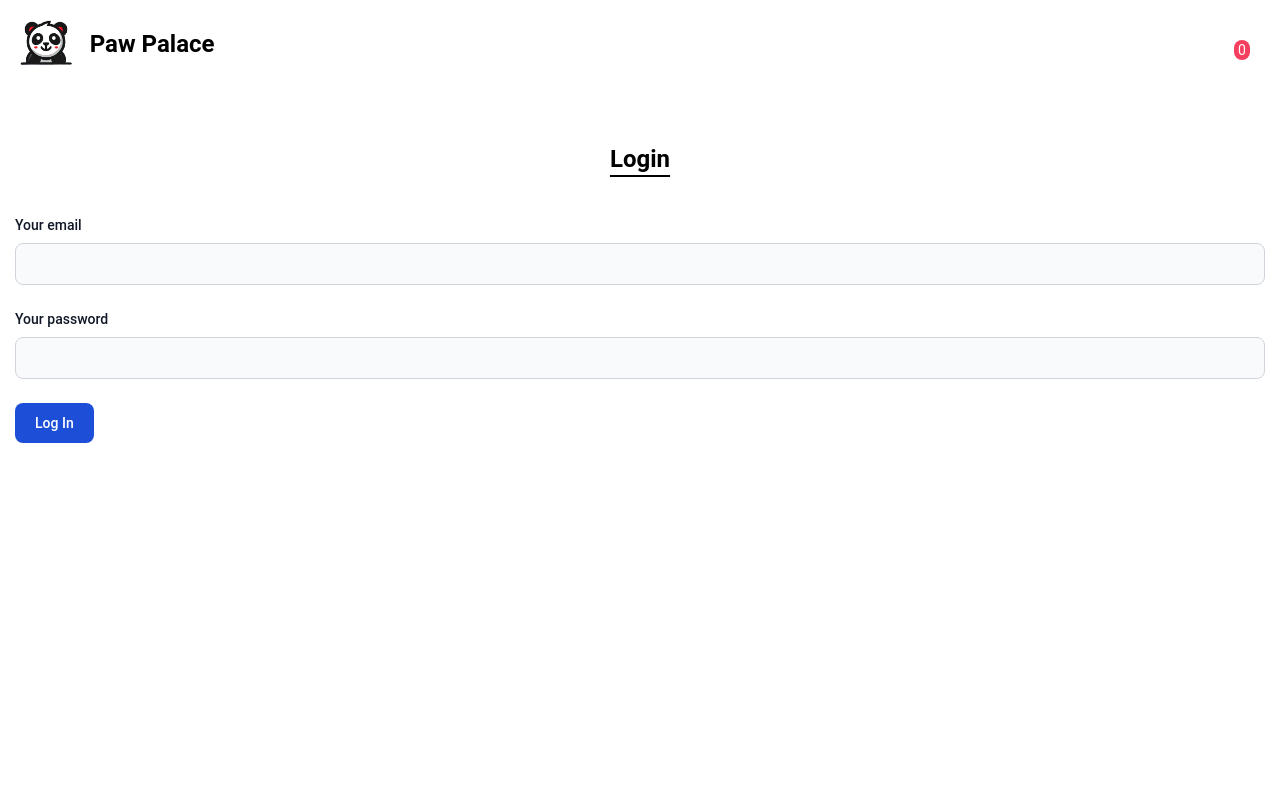
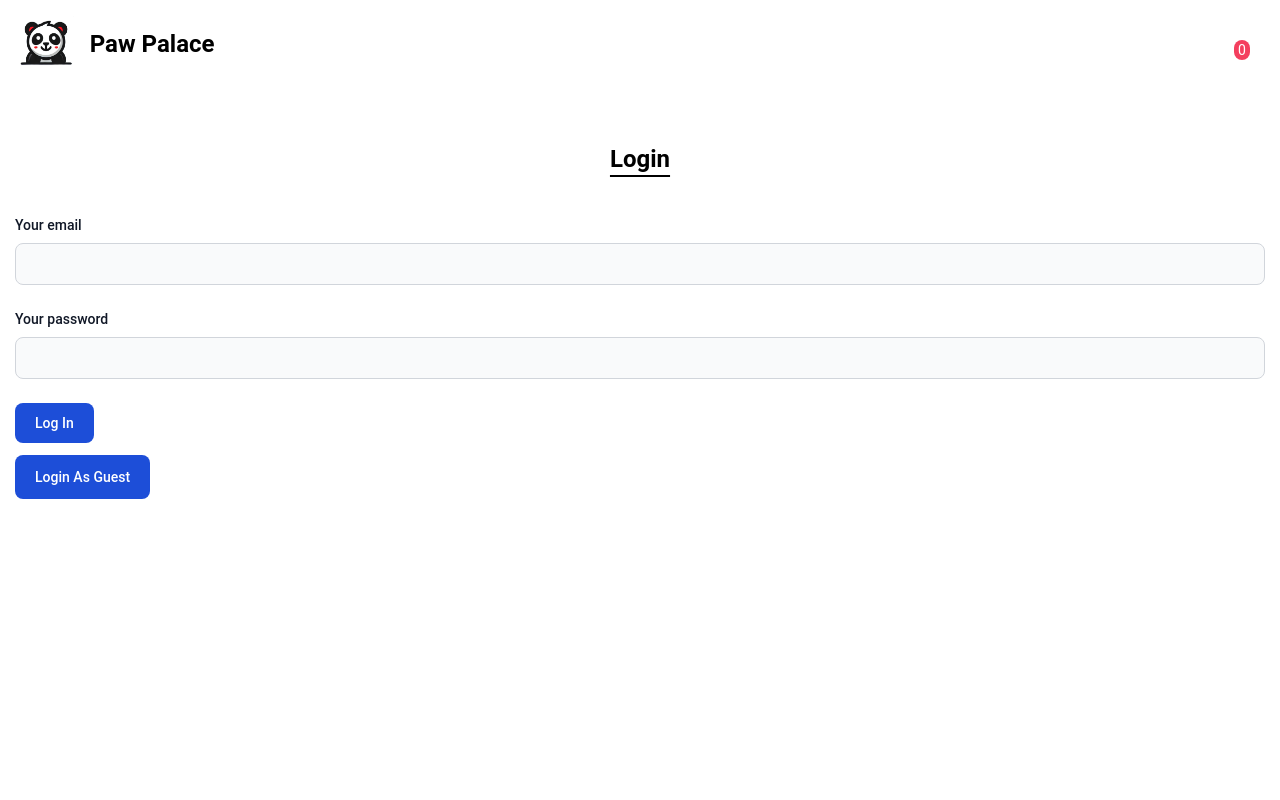
Before and after one commit to haschne/Codebook, a React (Create React App) app: page /login in a window 1280 px wide. Shown: the top 800 px of the page. Built offline with nearby package versions, Linux system fonts and the light colour scheme.

Commit message:
Guest Login

```diff
--- a/src/pages/Login.js
+++ b/src/pages/Login.js
@@ -27,6 +27,24 @@
 
   }
 
+  async function handleLoginGuest(){
+    email.current.value = "mamu@example.com";
+    password.current.value = "demoreactjs";
+
+    try {
+        const authDetail = {
+        email: email.current.value,
+        password: password.current.value
+      }
+
+      const data = await login(authDetail);
+      data.accessToken ? navigate("/products") : toast.error(data);
+      } catch(error) {
+        toast.error(error.message);
+      }
+    }
+
+
     return (
       <main>
         <section>
@@ -43,7 +61,7 @@
             </div>
             <button type="submit" className="text-white bg-blue-700 hover:bg-blue-800 focus:ring-4 focus:outline-none focus:ring-blue-300 font-medium rounded-lg text-sm w-full sm:w-auto px-5 py-2.5 text-center dark:bg-blue-600 dark:hover:bg-blue-700 dark:focus:ring-blue-800">Log In</button>
           </form>
-          {/* <button className="mt-3 cursor-pointer text-white bg-blue-700 hover:bg-blue-800 focus:ring-4 focus:outline-none focus:ring-blue-300 font-medium rounded-lg text-sm w-full sm:w-auto px-5 py-3 text-center dark:bg-blue-600 dark:hover:bg-blue-700 dark:focus:ring-blue-800">Login As Guest</button> */}
+          { <button onClick = {handleLoginGuest}className="mt-3 cursor-pointer text-white bg-blue-700 hover:bg-blue-800 focus:ring-4 focus:outline-none focus:ring-blue-300 font-medium rounded-lg text-sm w-full sm:w-auto px-5 py-3 text-center dark:bg-blue-600 dark:hover:bg-blue-700 dark:focus:ring-blue-800">Login As Guest</button> }
       </main>
     )
   }
```
